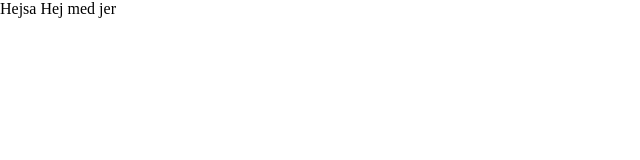
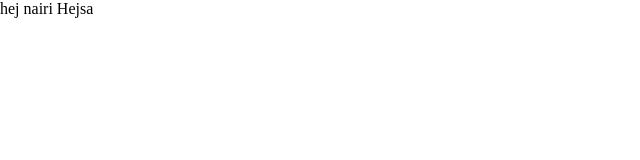
Before and after one commit to Sehstedt/tema2, a plain HTML site: page dominiodepontas.html in a window 1280 px wide. Shown: the full height of the page, 0-640 px from the left. Drawn offline with nearby package versions, Linux system fonts and the light colour scheme; files that its build step writes are made by us from their sources.

Commit message:
Nairis ændringer

```diff
--- a/dominiodepontas.html
+++ b/dominiodepontas.html
@@ -39,10 +39,7 @@
 
 <!-- i <body> har man alt indhold på siden -->
 <body>
-
+hej nairi
 Hejsa
-
-Hej med jer
-
 </body>
 </html>
```
